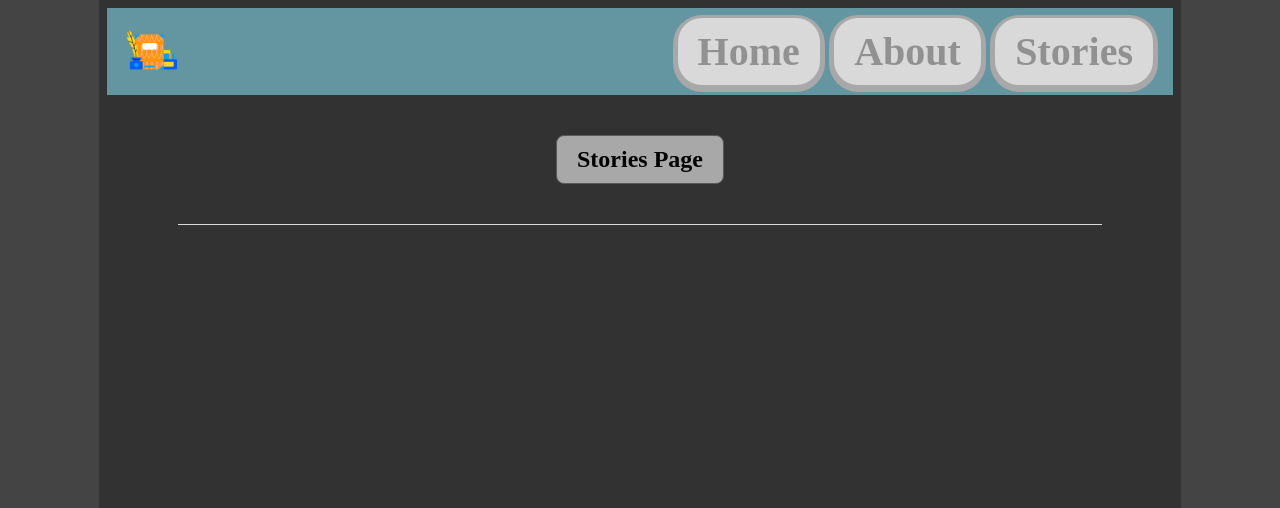
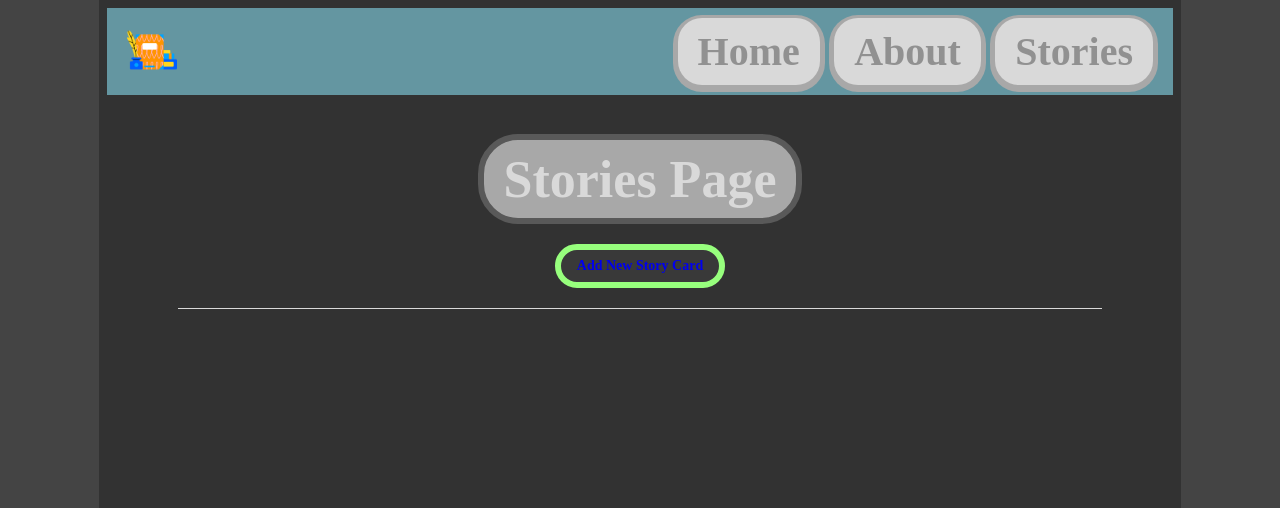
Before and after one commit to PedroCr05/Chaeksarang-Gonggan, a Django app: page /stories/ in a window 1280 px wide. Shown: the top 508 px of the page. Run offline with Django 5.2, Linux system fonts and the light colour scheme; data that the repository does not hold is empty.

Commit message:
I GOT IT TO WORK AND MY DUMMy DATA WORKS I'M SO HAPPY

```diff
--- a/chaeksarang/settings.py
+++ b/chaeksarang/settings.py
@@ -97,6 +97,7 @@ USE_TZ = True
 
 STATIC_URL = 'static/'
 
+
 # Default primary key field type
 # https://docs.djangoproject.com/en/5.1/ref/settings/#default-auto-field
 
--- a/main_app/static/css/stories/story-index.css
+++ b/main_app/static/css/stories/story-index.css
@@ -1,26 +1,30 @@
+body {
+  color: #d9d9d9;
+}
+
 .page-header {
   display: flex;
   justify-content: space-between;
   align-items: center;
   background-color: rgba(168, 168, 168, 75);
-  border: 1px solid #595959;
-  padding: 10px 20px;
-  border-radius: 8px;
-  margin: 20px auto;
-  max-width: 800px;
+  border: 0.4rem solid #595959;
+  padding: 0.6rem 1.2rem;
+  border-radius: 2.5rem;
+  margin: 1.2rem auto;
+  max-width: 50rem;
 }
 
 .page-header h1 {
-  font-size: 24px;
+  font-size: 3.25rem;
   margin: 0;
 }
 
 .add-story-btn {
   background-color: rgba(57, 57, 57, 75);
   text-decoration: none;
-  padding: 8px 16px;
-  border: 1px solid #97ff7d;
-  border-radius: 4px;
+  padding: 0.5rem 1rem;
+  border: 0.4rem solid #97ff7d;
+  border-radius: 2.5rem;
   font-weight: bold;
   font-size: 14px;
 }
--- a/main_app/templates/stories/index.html
+++ b/main_app/templates/stories/index.html
@@ -5,6 +5,7 @@
 <section class="page-header">
   <h1>Stories Page</h1>
 </section>
+<a href="/" class="add-story-btn">Add New Story Card</a>
 
 <div class="divider"></div>
 
```
Also changed, not shown: main_app/static/css/about.css (+17 -0 lines), main_app/static/css/stories/stories-detail.css (+4 -0 lines), main_app/models.py (line endings or trailing spaces).
